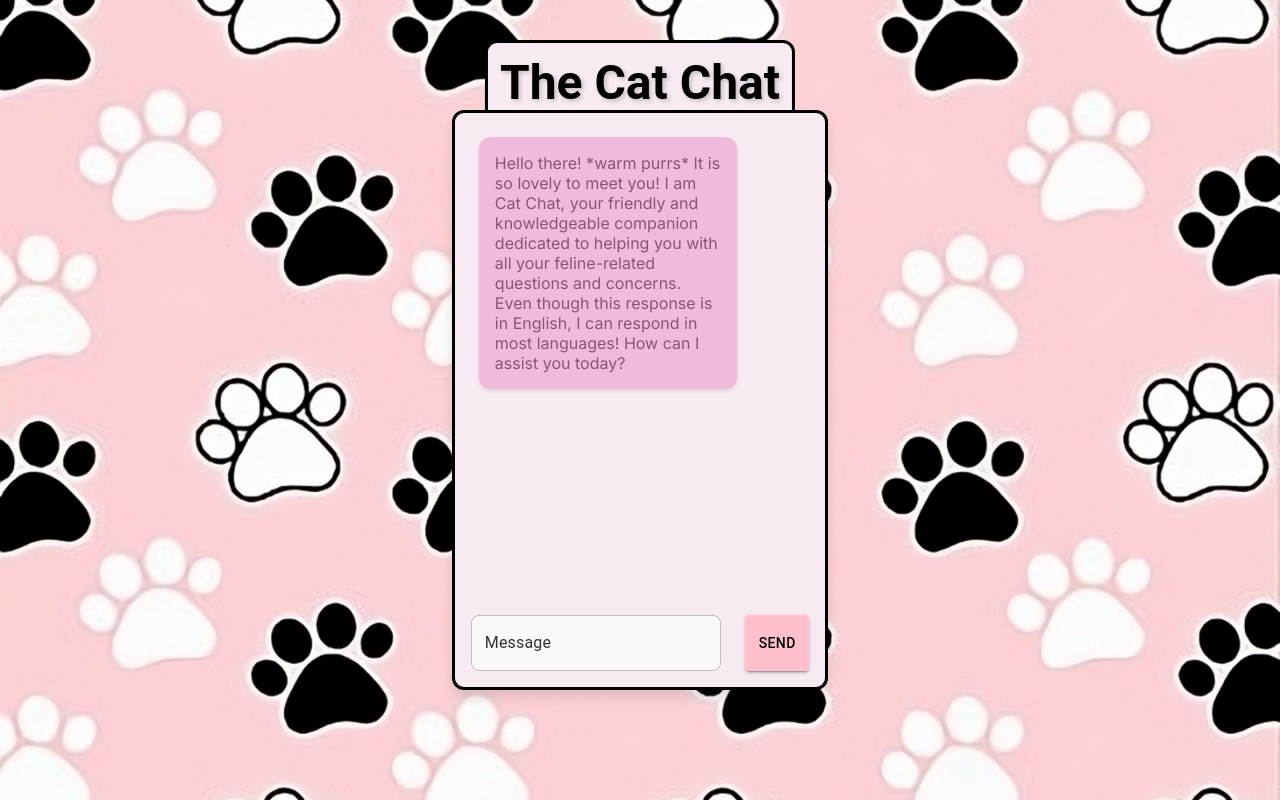
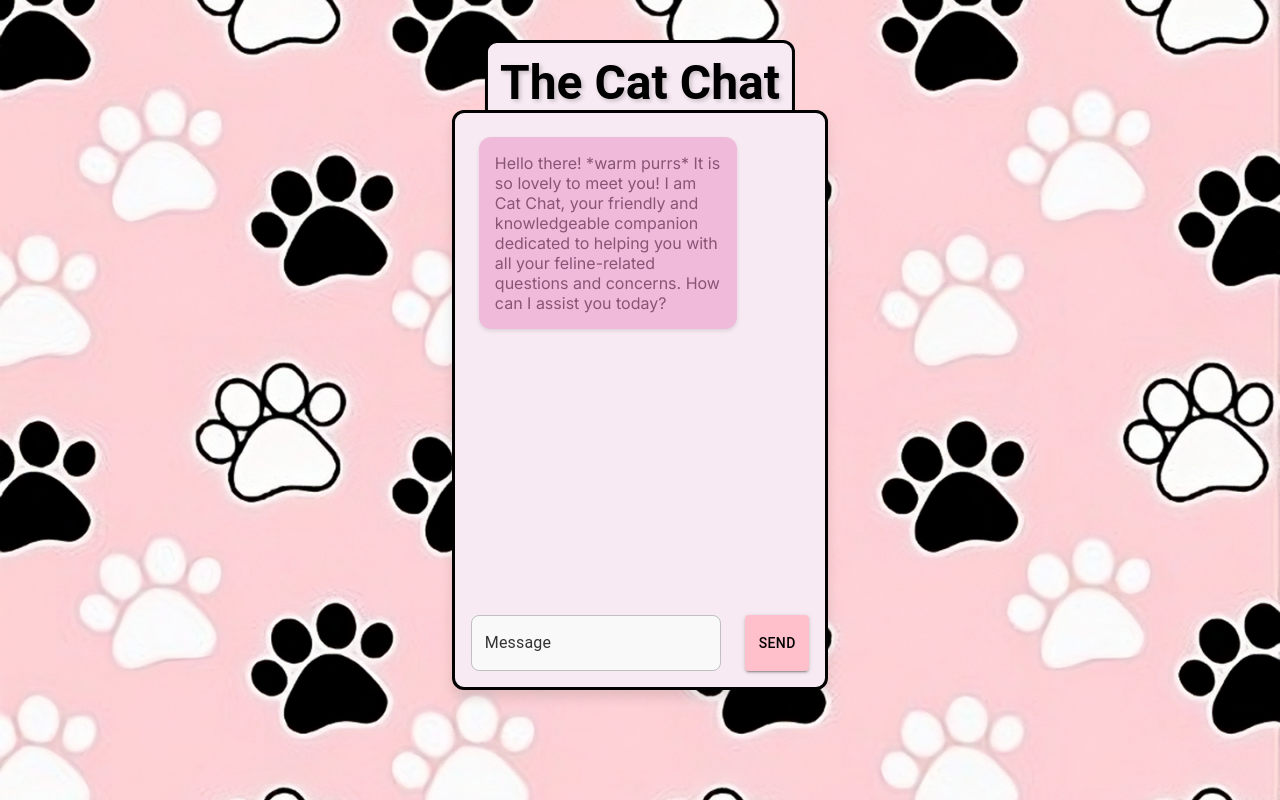
Before and after one commit to josephvos/cat-chat, a Next.js app: page / in a window 1280 px wide. Built offline with nearby package versions, Linux system fonts and the light colour scheme.

Commit message:
removed languages oops, doesn't really work.

```diff
--- a/app/page.js
+++ b/app/page.js
@@ -6,7 +6,7 @@ export default function Home() {
   const [messages, setMessages] = useState([
     {
       role: 'assistant',
-      content: 'Hello there! *warm purrs* It is so lovely to meet you! I am Cat Chat, your friendly and knowledgeable companion dedicated to helping you with all your feline-related questions and concerns. Even though this response is in English, I can respond in most languages! How can I assist you today?'
+      content: 'Hello there! *warm purrs* It is so lovely to meet you! I am Cat Chat, your friendly and knowledgeable companion dedicated to helping you with all your feline-related questions and concerns. How can I assist you today?'
     }
   ]);
 
```
